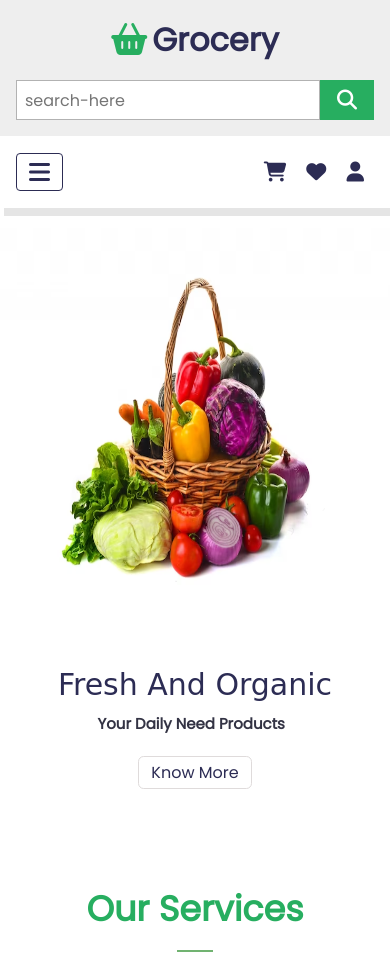
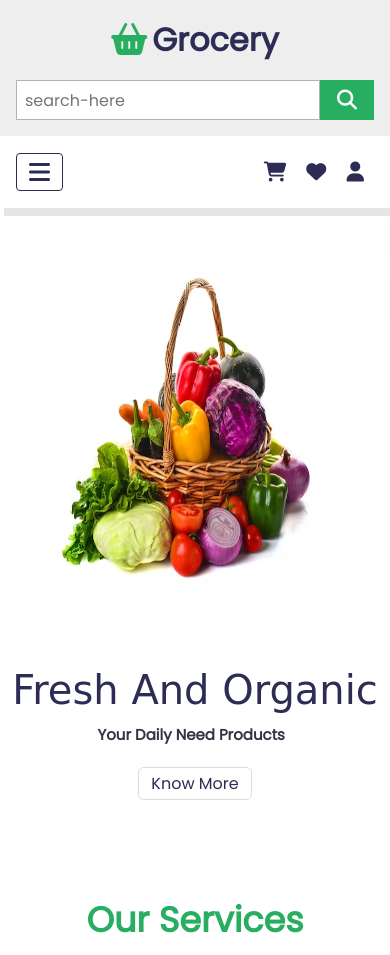
Before and after one commit to PriyakumariYt/Grocery-website, a plain HTML site: page index.html in a window 390 px wide. Shown: the top 955 px of the page. Drawn offline with Linux system fonts and the light colour scheme.

Commit message:
update css file

```diff
--- a/style.css
+++ b/style.css
@@ -204,7 +204,7 @@ html {
   font-size: 15px;
   color: #334;
   text-align: left;
-   margin-top: 10px;
+  margin-top: 10px;
   margin-left: 15%;
   margin-bottom: 25px;
 }
@@ -240,20 +240,20 @@ html {
   }
   .col .col-desc {
     margin-top: 10%;
-/*     font-size: 10px; */
+    /*     font-size: 10px; */
     align-items: center;
     text-align: center;
   }
-  .col-desc span {
-    font-size: 30px;
+  .col .col-desc span {
+    font-size: 40px;
     text-align: center;
     align-items: center;
     margin: auto;
   }
-   .col-desc h3 {
+  .col-desc h3 {
     font-size: 15px;
     color: #334;
-    font-weight:500px;
+    font-weight: 500px;
     margin-left: 25%;
     margin-bottom: 25px;
   }
```
